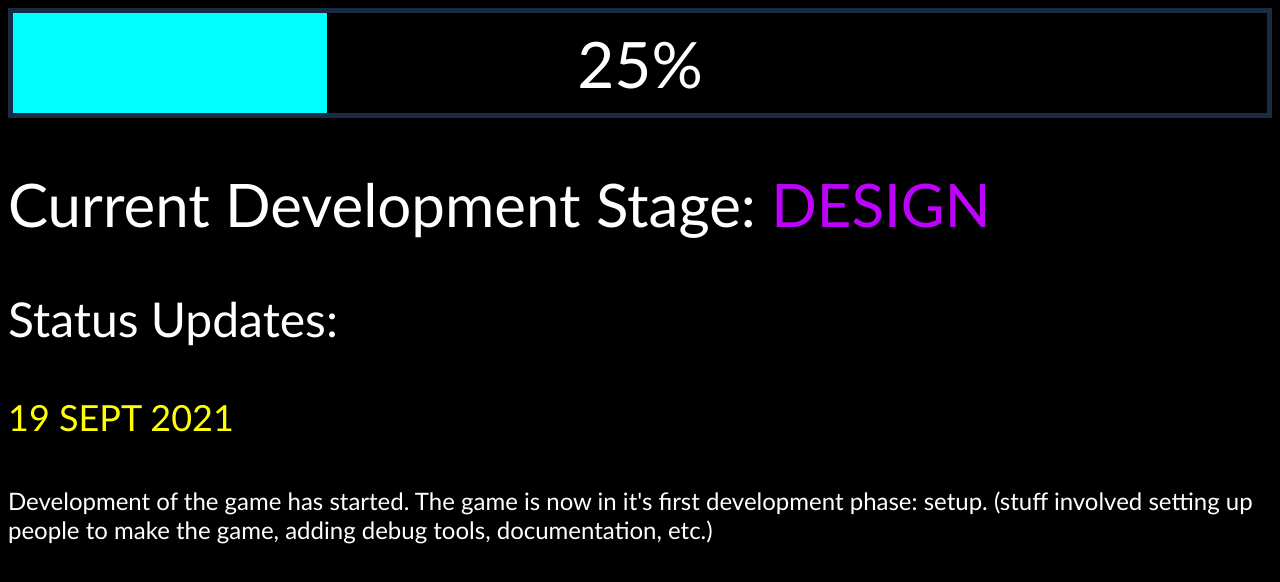
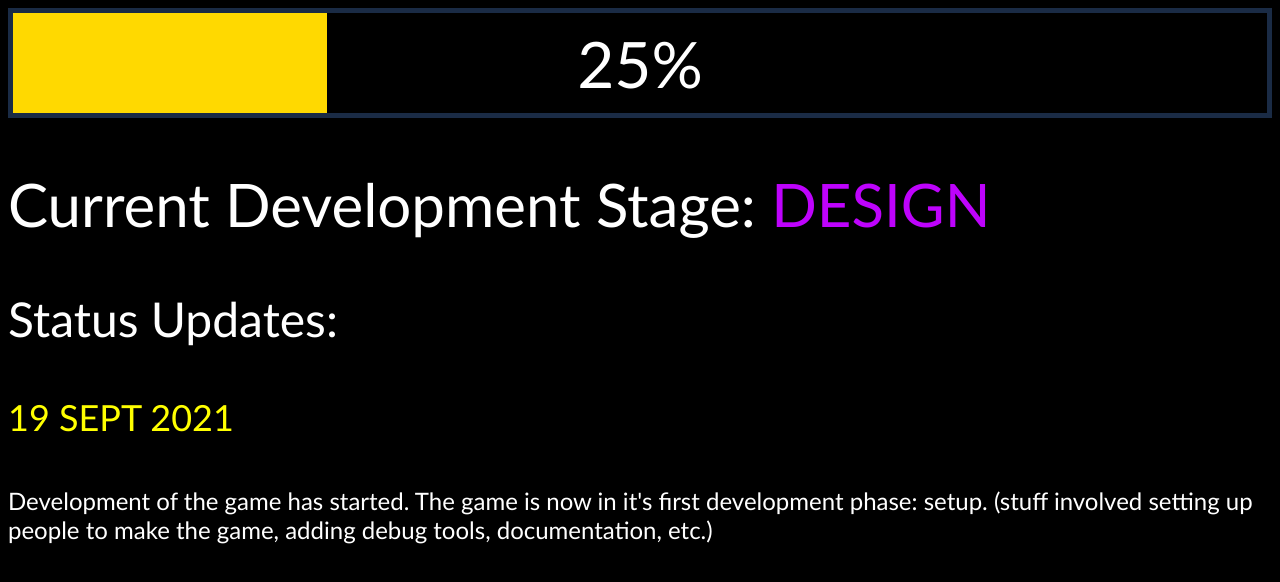
Before and after one commit to Abidano2/terminal, a plain HTML site: page index.html in a window 1280 px wide. Drawn offline with Linux system fonts and the light colour scheme.

Commit message:
Update main.css

```diff
--- a/assets/css/main.css
+++ b/assets/css/main.css
@@ -74,7 +74,7 @@ h6 {
 
 .progress-bar-fill {
     height: 100%;
-    background: #00ffff;
+    background: #ffd900;
     transition: width 0.5s;
 }
 
```
